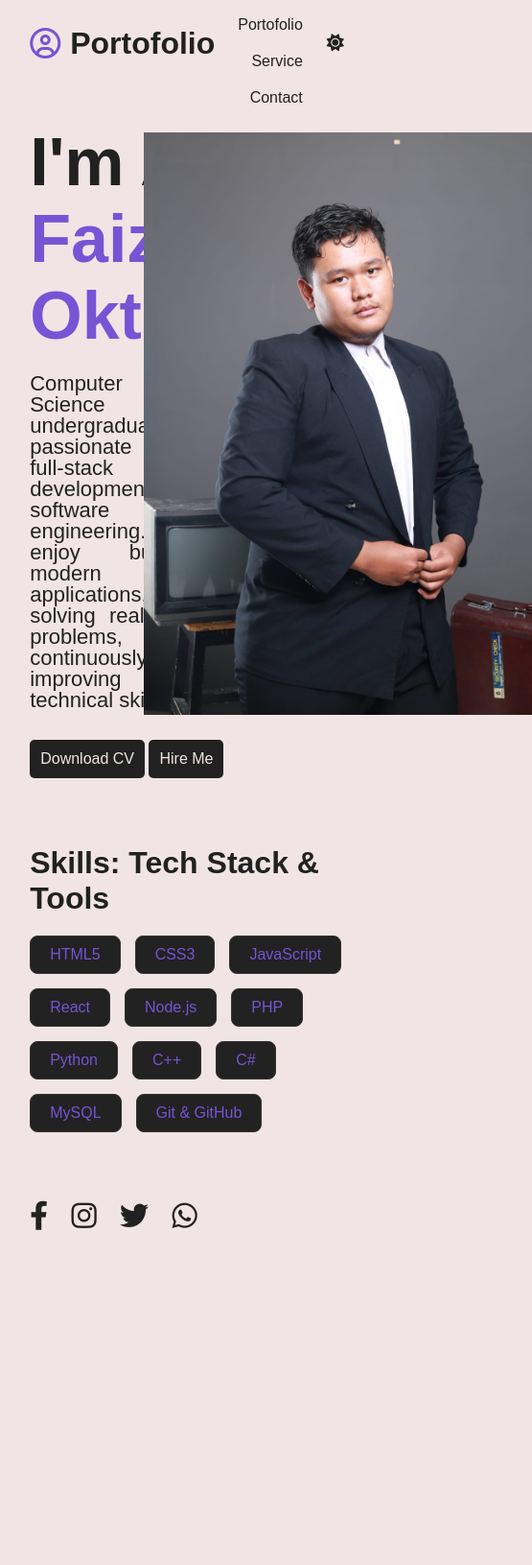
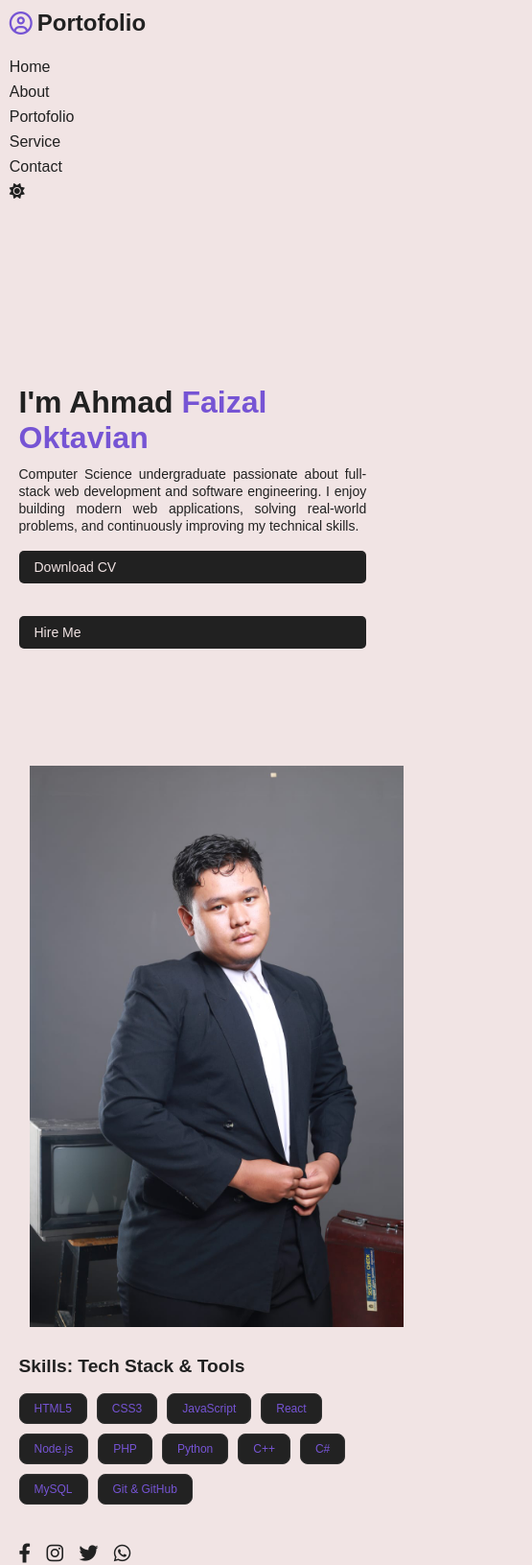
Before and after one commit to oktaviandev/oktaviandev.github.io, a plain HTML site: page home.html in a window 390 px wide. Shown: the whole page at 96% size, 555 px wide, since content can reach past the window. Before the commit the page ends 1285 px from the top, so only its background shows below. Drawn offline with Linux system fonts and the light colour scheme.

Commit message:
update 24/8/26

```diff
--- a/index.html
+++ b/home.html
@@ -12,7 +12,7 @@
         <nav>
             <h2 class="logo"><i class="fa-regular fa-circle-user"></i>Portofolio</h2>
             <ul>
-                <li><a href="index.html">Home</a></li>
+                <li><a href="home.html">Home</a></li>
                 <li><a href="about.html">About</a></li>
                 <li><a href="portofolio.html">Portofolio</a></li>
                 <li><a href="service.html">Service</a></li>
--- a/style.css
+++ b/style.css
@@ -11,28 +11,75 @@
 }
 body{
     background:var(--primary-color);
+    overflow-x: hidden;
+    display: grid;
+    grid-template-columns: 1fr 1fr;
+    grid-auto-rows: auto;
+    gap: 0;
 }
 .dark{
      --primary-color: #131b1b;
     --secondary-color: #f1e4e4;
 }
 .home{
-    widows: 100%;
+    width: 100%;
     background:var(--primary-color);
     position: relative;
+    grid-column: 1 / -1;
+    min-height: auto;
+    display: flex;
+    flex-direction: column;
+}
+
+.hero-section{
+    display: flex;
+    align-items: center;
+    justify-content: space-between;
+    min-height: 80vh;
+    width: 100%;
+    background: var(--primary-color);
+}
+
+/* Make .content and .img-gw work like flex items */
+.content {
+    margin-left: clamp(2%, 5%, 8%);
+    margin-top: 0;
+    display: flex;
+    flex-direction: column;
+    justify-content: center;
+    position: relative;
+    z-index: 1;
+    grid-column: 1;
+    grid-row: 2;
+    min-height: 80vh;
+    padding-right: 2vw;
+}
+
+.img-gw {
+    width: 100%;
+    height: auto;
+    position: relative;
+    display: flex;
+    align-items: center;
+    justify-content: center;
+    padding: 10px 8%;
+
+}
+.img-gw img{
+    width: 40%;
 }
 nav{
-    height: 50px;
-    width: 84%;
+    height: 5vh;
+    width: 90%;
     margin: auto;
-    padding: 20px 0;
+    padding: 2vh 0;
     display: flex;
     align-items:center;
     justify-content: space-between;
 }
 .logo{
-    width:100px;
-    font-size: 32px;
+    width: auto;
+    font-size: clamp(24px, 5vw, 32px);
     color: var(--secondary-color);
     display: flex;
     align-items: center;
@@ -49,9 +96,7 @@ nav ul{
 }
 nav ul li{
     display: inline-block;
-    margin: 10px 25px;
-
-
+    margin: 10px clamp(10px, 3vw, 25px);
 }
 nav ul li a{
     color: var(--secondary-color);
@@ -67,103 +112,88 @@ nav button{
     font-size: 18px;
     color:var(--secondary-color);
 }
-.content{
-    margin-left: 8%;
-    margin-top: 10%;
-}
 .content h1{
-    font-size: 70px;
-    margin-bottom: 20px;
+    font-size: clamp(32px, 8vw, 70px);
+    margin-bottom: 2vh;
     color: var(--secondary-color);
-
 }
 span{
     color: rgb(118, 84, 212);
 }
 .content p{
-    line-height: 22px;
-    font-size: 22px;
+    line-height: 1.6;
+    font-size: clamp(14px, 2.5vw, 22px);
     color: var(--secondary-color);
     text-align: justify;
-    width: 50%;
+    width: clamp(60%, 70%, 100%);
 }
 .content a{
     background: var(--secondary-color);
-    padding: 10px;
+    padding: clamp(8px, 1vw, 10px) clamp(10px, 1.5vw, 15px);
     color: var(--primary-color);
-    margin: 30px 0;
+    margin: 2vh 0;
     border: 1px solid transparent;
     display: inline-block;
     border-radius: 5px;
+    font-size: clamp(12px, 1.5vw, 14px);
 }
 .content a:hover{
     color: rgb(118, 84, 212);
     border: #edf2fc;
 }
-.img-gw{
-    width: 45%;
-    height: 80%;
-    position: absolute;
-    top: 70px;
-    right: 100px;
-}
-.img-gw img{
-    height: 90%;
-    position: absolute;
-    left: 20%;
-    bottom: 0;
-
-}
 .sosial{
-    margin-left: 8%;
-    margin-top:8%;
+    margin-left: clamp(2%, 5%, 8%);
+    margin-top: 8vh;
+    grid-column: 1 / -1;
 }
 .sosial a{
-    font-size: 30px;
+    font-size: clamp(20px, 4vw, 30px);
     color: var(--secondary-color);
-    margin-right: 20px;
+    margin-right: clamp(10px, 2vw, 20px);
     transition: .5s;
 }
 .sosial a:hover{
     color: rgb(118, 84, 212);
 }
 .skills{
-    padding: 40px 8%;
+    padding: 4vh clamp(2%, 5%, 8%);
+    grid-column: 1 / -1;
 }
 .moreskills{
-    font-size: 2rem;
-    margin-bottom: 20px;
+    font-size: clamp(1.5rem, 4vw, 2rem);
+    margin-bottom: 2vh;
     color: var(--secondary-color);
 }
 
 .skillslist{
     display: flex;
-    gap: 15px;
+    gap: clamp(10px, 1.5vw, 15px);
     flex-wrap: wrap;
-    max-width: 1000px;
+    max-width: 100%;
 }
 
 .skillslist span{
     background: #222;
-    padding: 10px 20px;
+    padding: clamp(8px, 1vw, 10px) clamp(15px, 2vw, 20px);
     border-radius: 8px;
     border: 1px solid #333;
+    font-size: clamp(12px, 1.5vw, 14px);
 }
 .tittle{
-    font-size: 50px;
-    margin: 40px 8%;
+    font-size: clamp(28px, 6vw, 50px);
+    margin: 4vh clamp(2%, 5%, 8%);
     color: var(--secondary-color);
 }
 .listporto{
     display: flex;
     align-items: center;
     justify-content: space-between;
-    margin: 30px 8%;
-    padding: 30px 8%;
+    margin: 3vh clamp(2%, 5%, 8%);
+    padding: 3vh clamp(2%, 5%, 8%);
     border: 1px solid var(--secondary-color);
     border-radius: 20px;
     background-color: rgb(118, 84, 212);
-
+    gap: 2vw;
 }
 .img-salcorner img{
     height: 20%;
@@ -178,30 +208,253 @@ span{
 }
 .project-tags{
     display: flex;
-    gap: 15px;
+    gap: clamp(10px, 1.5vw, 15px);
     flex-wrap: wrap;
-    max-width: 1000px;
+    max-width: 100%;
 }
 .project-tags span{
     background: #222;
-    padding: 10px 20px;
+    padding: clamp(8px, 1vw, 10px) clamp(15px, 2vw, 20px);
     border-radius: 8px;
     border: 1px solid #333;
     color: #ffffff;
+    font-size: clamp(12px, 1.5vw, 14px);
 }
 .project-links{
-    margin-top: 1%;
+    margin-top: 1.5vh;
 }
 .project-links a{
     background-color: var(--secondary-color);
     color: var(--primary-color);
     border: 1px solid var(--secondary-color);
-    padding: 10px 20px;
+    padding: clamp(8px, 1vw, 10px) clamp(15px, 2vw, 20px);
     border-radius: 8px;
     border: 1px solid #333;
+    font-size: clamp(12px, 1.5vw, 14px);
     transition: .5s;
 }
 .project-links a:hover{
     background: rgb(216, 96, 247);
     color: white
 }
+
+/* ===== RESPONSIVE MOBILE ===== */
+@media (max-width: 768px) {
+    body {
+        grid-template-columns: 1fr;
+    }
+
+    .content {
+        grid-column: 1;
+        grid-row: 2;
+        min-height: 60vh;
+        margin-top: 10vh;
+    }
+
+    .img-gw {
+        grid-column: 1;
+        grid-row: 3;
+        min-height: auto;
+    }
+
+    nav {
+        width: 90%;
+        flex-wrap: wrap;
+        height: auto;
+    }
+
+    nav ul {
+        flex: none;
+        width: 100%;
+        text-align: left;
+        margin-top: 15px;
+    }
+
+    nav ul li {
+        display: block;
+        margin: 8px 0;
+    }
+
+    .content {
+        margin-left: 5%;
+        margin-top: 20%;
+    }
+
+    .content h1 {
+        font-size: 45px;
+        margin-bottom: 15px;
+    }
+
+    .content p {
+        font-size: 16px;
+        width: 90%;
+        line-height: 20px;
+    }
+
+    .img-gw {
+        position: static;
+        width: 100%;
+        height: auto;
+        margin-top: 30px;
+        text-align: center;
+    }
+
+    .img-gw img {
+        position: relative;
+        width: 100%;
+        height: auto;
+        left: 0;
+        bottom: 0;
+    }
+
+    .sosial {
+        margin-left: 5%;
+        margin-top: 20px;
+    }
+
+    .sosial a {
+        font-size: 24px;
+        margin-right: 15px;
+    }
+
+    .skills {
+        padding: 30px 5%;
+    }
+
+    .moreskills {
+        font-size: 1.5rem;
+    }
+
+    .skillslist {
+        max-width: 100%;
+    }
+
+    .tittle {
+        font-size: 35px;
+        margin: 30px 5%;
+    }
+
+    .listporto {
+        flex-direction: column;
+        margin: 20px 5%;
+        padding: 20px 5%;
+    }
+
+    .img-salcorner {
+        width: 100%;
+        margin-bottom: 20px;
+    }
+
+    .img-salcorner img {
+        width: 100%;
+        height: auto;
+    }
+
+    .deskripsi {
+        width: 100%;
+    }
+}
+
+/* ===== RESPONSIVE EXTRA SMALL ===== */
+@media (max-width: 480px) {
+    body {
+        grid-template-columns: 1fr;
+    }
+
+    .content {
+        grid-column: 1;
+        grid-row: 2;
+        min-height: 50vh;
+    }
+
+    .img-gw {
+        grid-column: 1;
+        grid-row: 3;
+        min-height: auto;
+    }
+
+    nav {
+        width: 95%;
+        padding: 10px 0;
+    }
+
+    .logo {
+        width: 80px;
+        font-size: 24px;
+    }
+
+    .logo i {
+        margin-right: 5px;
+    }
+
+    nav button {
+        font-size: 16px;
+    }
+
+    .content {
+        margin-left: 5%;
+        margin-top: 30%;
+    }
+
+    .content h1 {
+        font-size: 32px;
+        margin-bottom: 10px;
+    }
+
+    .content p {
+        font-size: 14px;
+        width: 100%;
+        line-height: 18px;
+    }
+
+    .content a {
+        padding: 8px 15px;
+        font-size: 14px;
+    }
+
+    .sosial {
+        margin-left: 5%;
+    }
+
+    .sosial a {
+        font-size: 20px;
+        margin-right: 12px;
+    }
+
+    .skills {
+        padding: 20px 5%;
+    }
+
+    .moreskills {
+        font-size: 1.2rem;
+    }
+
+    .skillslist {
+        gap: 10px;
+    }
+
+    .skillslist span {
+        padding: 8px 15px;
+        font-size: 12px;
+    }
+
+    .tittle {
+        font-size: 28px;
+        margin: 20px 5%;
+    }
+
+    .listporto {
+        margin: 15px 5%;
+        padding: 15px 5%;
+    }
+
+    .project-tags span {
+        padding: 8px 12px;
+        font-size: 12px;
+    }
+
+    .project-links a {
+        padding: 8px 12px;
+        font-size: 12px;
+    }
+}
```
Also changed, not shown: portofolio.html (+1 -1 lines), gw.jpeg (added).
